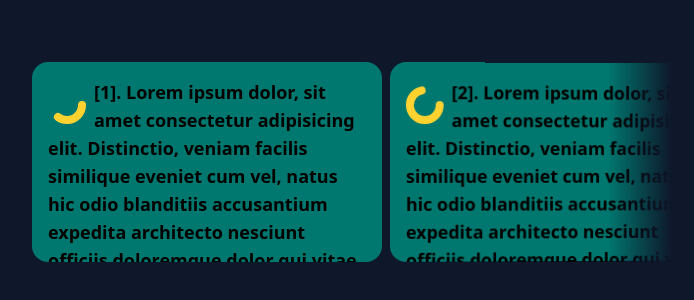
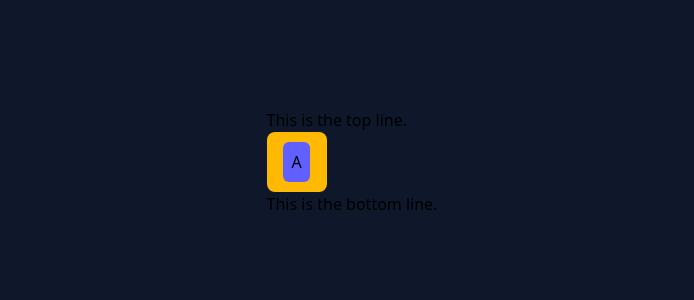
Before and after one commit to ZHENSHUO-ZHAO/ui-stack, a React (Vite) app: page / in a window 1280 px wide. Shown: the part 238-538 px from the top of the page, without its empty margins (288-982 px from the left). Built offline with nearby package versions, Linux system fonts and the light colour scheme.

Commit message:
Added DraggableItem element.

```diff
--- a/src/App.tsx
+++ b/src/App.tsx
@@ -1,9 +1,9 @@
-import SideScrollGallery from "./animations/SideScrollGallery";
+import DraggableItem from "./animations/DraggableItem";
 
 function App() {
   return (
     <>
-      <SideScrollGallery />
+      <DraggableItem />
     </>
   );
 }
--- /dev/null
+++ b/src/animations/DraggableItem.tsx
@@ -0,0 +1,28 @@
+import { motion } from "motion/react";
+import MotionContainer from "./MotionContainer";
+
+export default function DraggableItem() {
+  return (
+    <MotionContainer>
+      <div>
+        <p>This is the top line.</p>
+        <motion.div
+          drag="x"
+          className="bg-amber-400 size-15 flex justify-center items-center rounded-lg"
+          whileDrag={{
+            scale: 1.2,
+            boxShadow: "0px 0px 10px oklch(0.828 0.189 84.429)",
+          }}
+        >
+          <button
+            onPointerDownCapture={(e) => e.stopPropagation()}
+            className="bg-indigo-500 rounded-md p-2 hover:bg-indigo-400"
+          >
+            A
+          </button>
+        </motion.div>
+        <p>This is the bottom line.</p>
+      </div>
+    </MotionContainer>
+  );
+}
```
